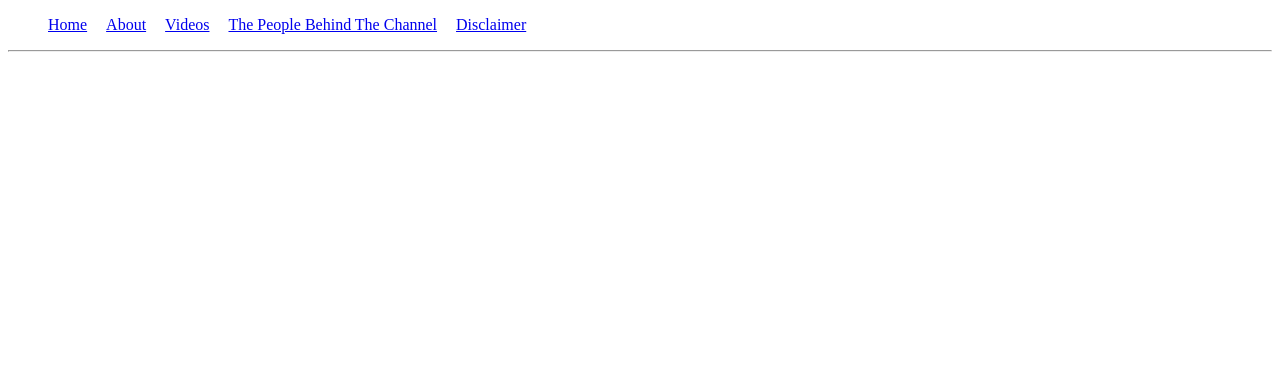
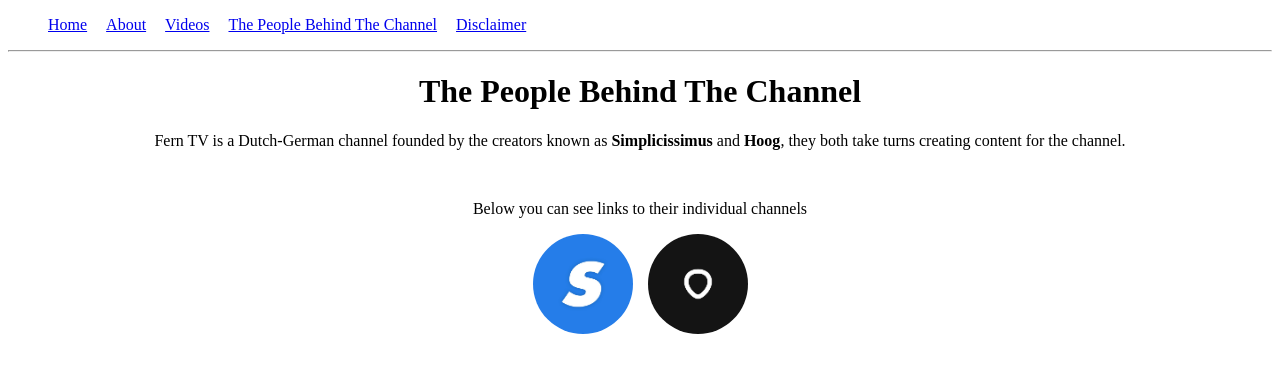
Before and after one commit to Jake-M-77/fern-showcase-with-css, a plain HTML site: page ThePeopleBehindTheChannel.html in a window 1280 px wide. Drawn offline with Linux system fonts and the light colour scheme.

Commit message:
feat(people-page): add content and styled creator logos
- Add page content describing the creators of Fern TV
- Include clickable logos linking to their individual channels
- Use flexbox to center logos and add spacing
- Apply rounded corners and pointer cursor for better UX

```diff
--- a/ThePeopleBehindTheChannel.html
+++ b/ThePeopleBehindTheChannel.html
@@ -1,12 +1,14 @@
 <!DOCTYPE html>
 <html lang="en">
+
 <head>
   <meta charset="UTF-8">
   <meta name="viewport" content="width=device-width, initial-scale=1.0">
-    <title>Document</title>
+  <title>The People Behind The Channel</title>
   <link rel="icon" type="image" href="/images/fern_logo.jpg">
 
 </head>
+
 <body>
 
   <header>
@@ -33,5 +35,31 @@
   <hr>
 
 
+
+  <h1 style="text-align: center;">The People Behind The Channel</h1>
+
+  <p style="text-align: center;">
+    Fern TV is a Dutch-German channel founded by the creators known as <strong>Simplicissimus</strong> and <strong>Hoog</strong>,
+    they both take turns creating content for the channel.
+  </p>
+  <br>
+  <p style="text-align: center;">
+    Below you can see links to their individual channels
+  </p>
+
+  <div style="display: flex; justify-content: center; gap: 15px;">
+
+    <a href="https://www.youtube.com/@Simplicissimus" target="_blank">
+      <img src="images/simplicissimus.jpg" title="Simplicissimus" alt="Simplicissimus Logo" width="100" style="cursor: pointer; border-radius: 50px;">
+    </a>
+
+    <a href="https://www.youtube.com/@hoogyoutube" target="_blank">
+      <img src="images/hoog.jpg" title="Hoog" alt="Hoog Logo" width="100" style="cursor: pointer; border-radius: 50px;">
+    </a>
+
+  </div>
+
+
 </body>
+
 </html>
```
Also changed, not shown: images/hoog.jpg (added), images/simplicissimus.jpg (added). Lines whose indentation alone changed are shown as unchanged.
